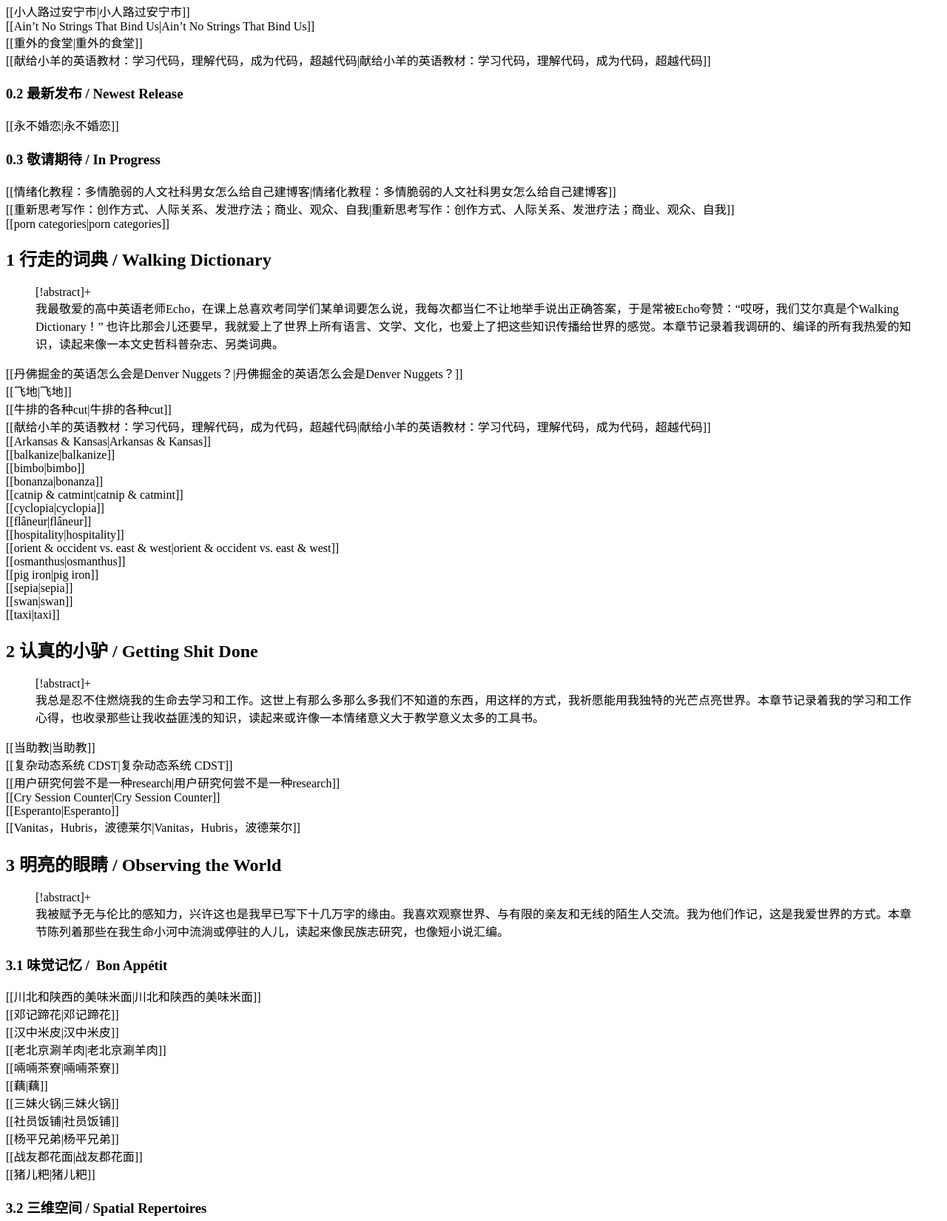
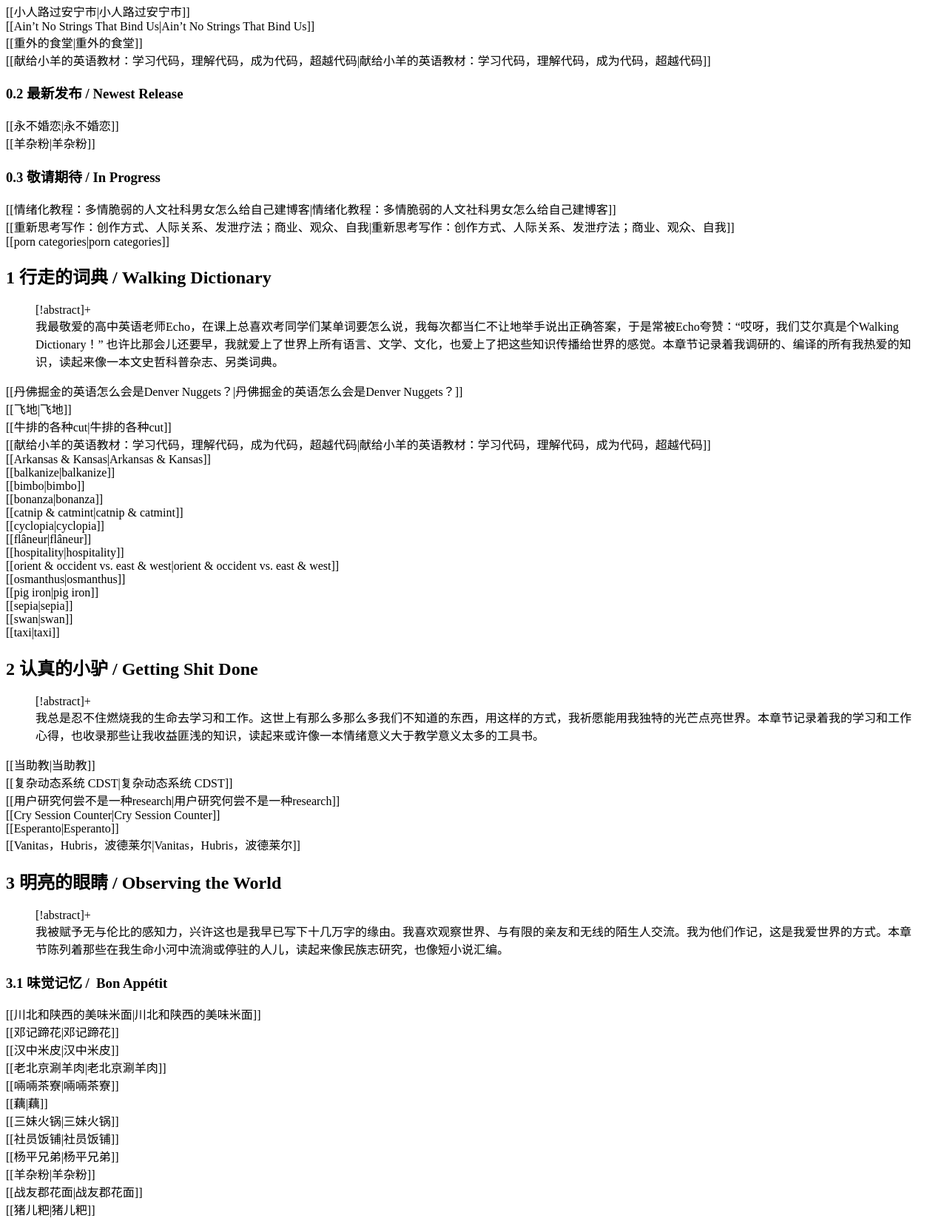
Before and after one commit to irethemelon/blog-le-livre-infini, an Eleventy site: page src/site/notes/Le Livre Infini.md in a window 1280 px wide. Shown: the part 395-2045 px from the top of the page at 74% size. Built offline with nearby package versions, Linux system fonts and the light colour scheme; Eleventy itself is replaced by a stand-in of ours; files that its build step writes are made by us from their sources; what @sindresorhus/slugify, eleventy-plugin-nesting-toc, fs-file-tree, glob would draw is missing.

Commit message:
Update content src/site/notes/Le Livre Infini.md

```diff
--- a/src/site/notes/Le Livre Infini.md
+++ b/src/site/notes/Le Livre Infini.md
@@ -19,7 +19,7 @@
 
 ### 0.2 最新发布 / Newest Release
 [[永不婚恋\|永不婚恋]]
-
+[[羊杂粉\|羊杂粉]]
 ### 0.3 敬请期待 / In Progress
 [[情绪化教程：多情脆弱的人文社科男女怎么给自己建博客\|情绪化教程：多情脆弱的人文社科男女怎么给自己建博客]]
 [[重新思考写作：创作方式、人际关系、发泄疗法；商业、观众、自我\|重新思考写作：创作方式、人际关系、发泄疗法；商业、观众、自我]]
@@ -74,6 +74,7 @@
 [[三妹火锅\|三妹火锅]]
 [[社员饭铺\|社员饭铺]]
 [[杨平兄弟\|杨平兄弟]]
+[[羊杂粉\|羊杂粉]]
 [[战友郡花面\|战友郡花面]]
 [[猪儿粑\|猪儿粑]]
 
```
